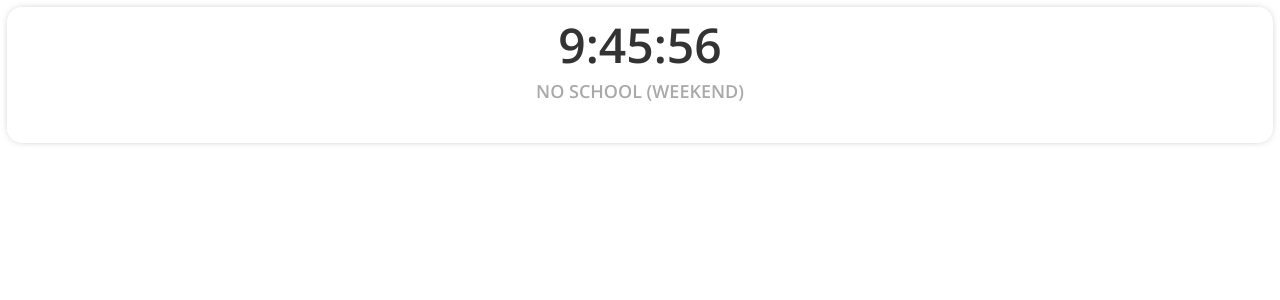
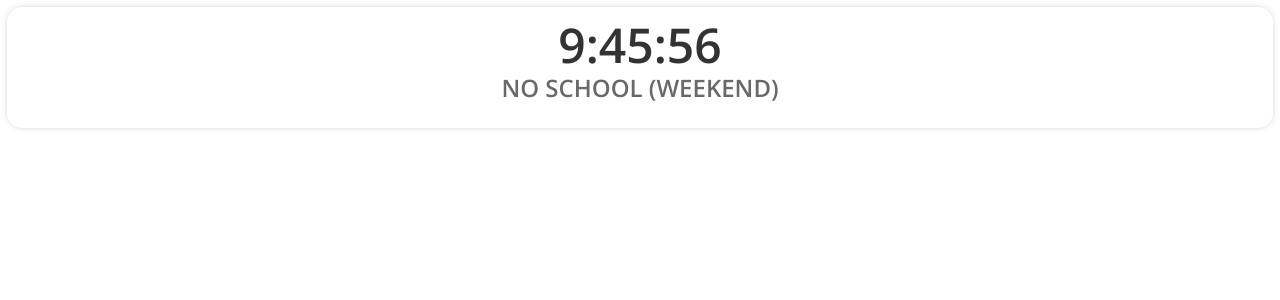
Before and after one commit to stevenson-space/shs, a Vue app: page /tvspace in a window 1280 px wide. Shown: the top 300 px of the page. Built offline with nearby package versions, Linux system fonts and the light colour scheme.

Commit message:
Add styling to countdown and schedule name

```diff
--- a/src/views/TVSpace/TVSpace.vue
+++ b/src/views/TVSpace/TVSpace.vue
@@ -2,10 +2,10 @@
   <div class="page">
     <Card>
       <div class="container">
-        <span class="countdown">
+        <span class="countdown center">
           {{ intoCountdownString(this.totalSecondsLeft) }}
         </span>
-        <h6>{{ this.bell.type.toUpperCase() }}</h6>
+        <span class="schedule-name center">{{ this.bell.type.toUpperCase() }}</span>
         <ScrollablePeriodList/>
       </div>
     </Card>
@@ -52,7 +52,6 @@ export default {
 .container
   display: flex
   flex-direction: column
-  align-items: center
   gap: 2px
   padding: 6px
   background: var(--background)
@@ -60,15 +59,18 @@ export default {
   border-radius: 15px
   font-weight: bold
 
+  .center
+    text-align: center
+    width: 100%
+
   .countdown
     font-size: 3em
     line-height: 1em
     color: var(--secondary)
     margin-top: 8px
 
-  h6
-    color: darkgrey
-    font-size: large
-    padding-bottom: 8px
-    margin: 8px
+  .schedule-name
+    color: dimgray
+    font-weight: bolder
+    font-size: 1.5em
 </style>
```
